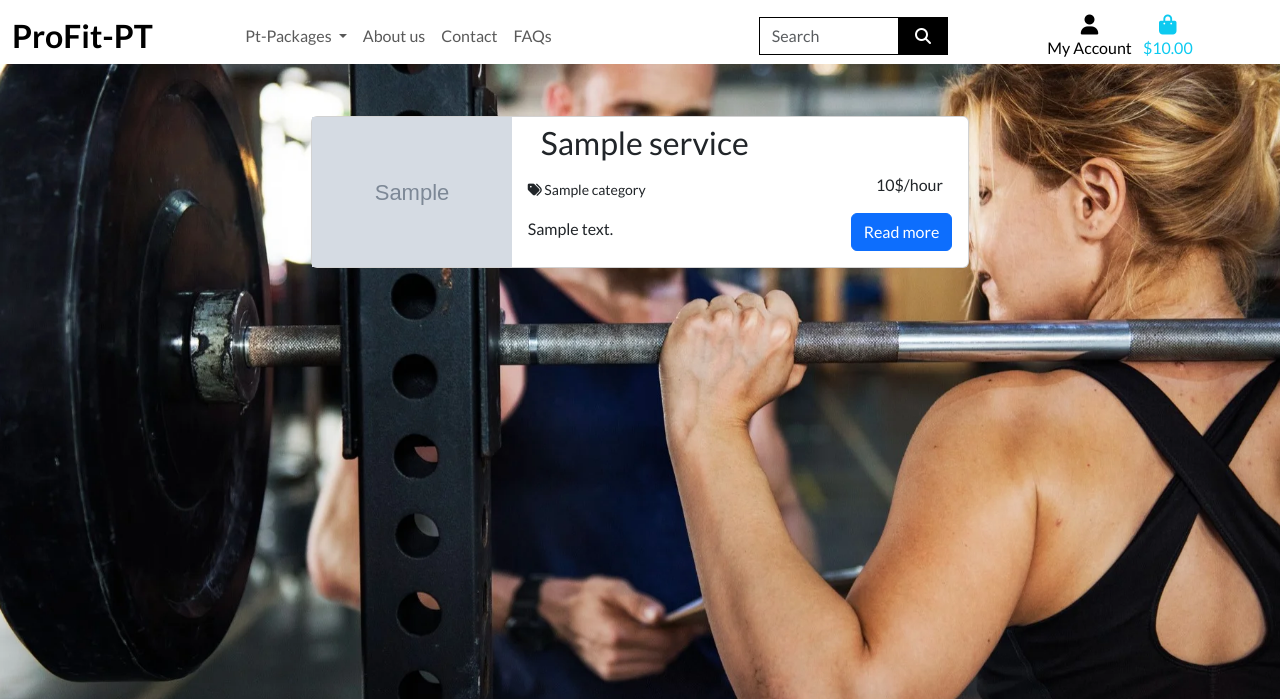
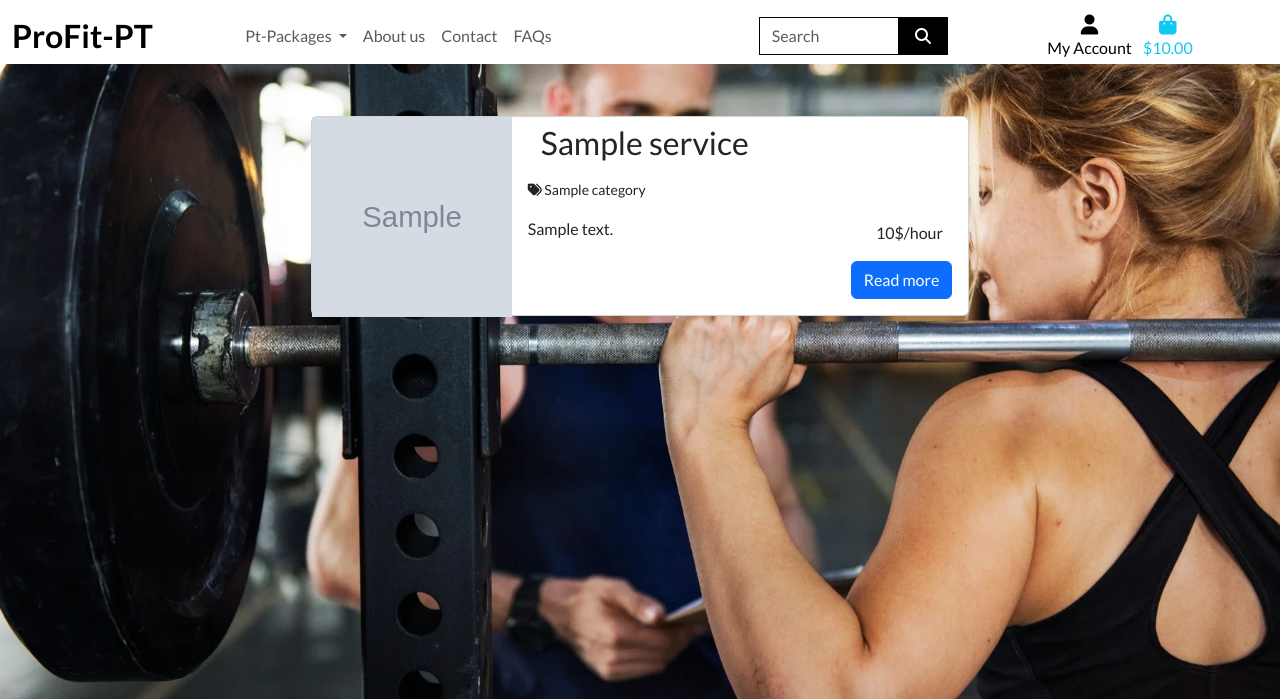
Before and after one commit to DavidFB94/pro-fit-pt, a Django app: template services/templates/services/services.html in a window 1280 px wide. Shown: the top 699 px of the page. Run offline with Django 4.2, Linux system fonts and the light colour scheme; the template is opened without the code that fills it: most values are stand-ins (such as "Sample title", 1, 10 or a date in 2020); grey boxes marked "Sample" are stand-in pictures; some libraries are stand-ins or nearby versions.

Commit message:
Adjust service card image styles

```diff
--- a/static/css/base.css
+++ b/static/css/base.css
@@ -6,7 +6,7 @@ html {
 body {
     background: url('/static/media/pro-fit-pt-background-image.webp') no-repeat center center fixed;
     background-size: cover;
-    height: calc(100vh - 164px);
+    height: calc(100vh - 100px);
     color: #555;
     font-family: 'Lato';
 }
@@ -66,9 +66,13 @@ body {
 }
 
 /* Services styles */
+.card {
+    height: 200px;
+}
+
 .card-image {
-    max-width: 200px;
-    max-height: 200px;
+    width: 200px;
+    height: 200px;
 }
 
 /* ------- Media Queries ------- */
```
